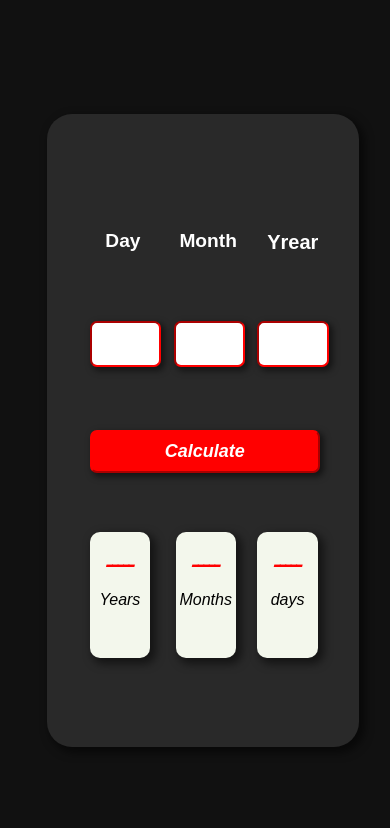
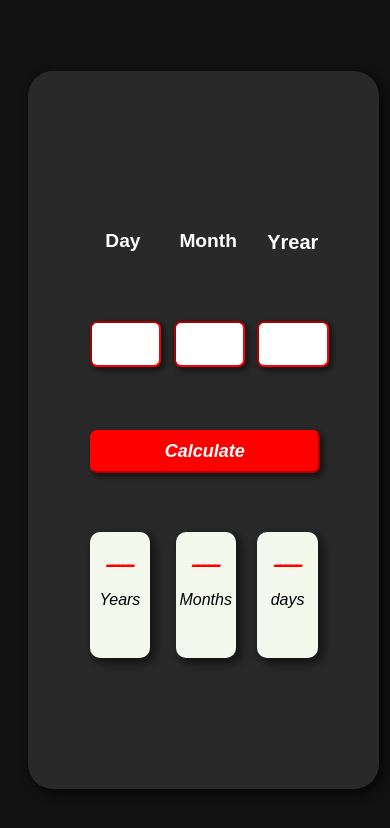
Before and after one commit to Khaled-M-Fadel/Age-Calculator, a plain HTML site: page index.html in a window 390 px wide. Drawn offline with Linux system fonts and the light colour scheme.

Commit message:
Update style.css

```diff
--- a/style.css
+++ b/style.css
@@ -177,8 +177,8 @@ h3{
     .container{
         flex-direction: column;
         justify-content: center;
-        width: 80%;
-        height: 75%;
+        width: 90%;
+        height: 85%;
     }
     button{
 
```
